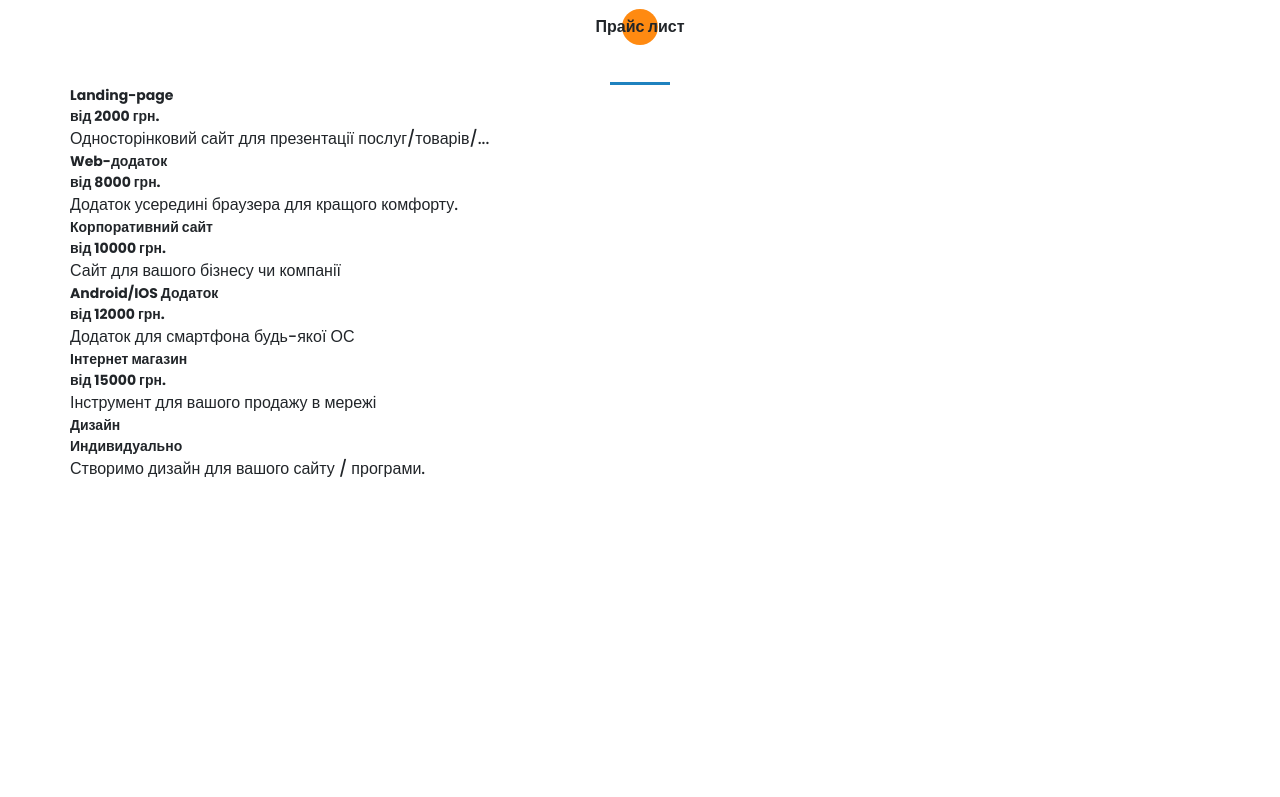
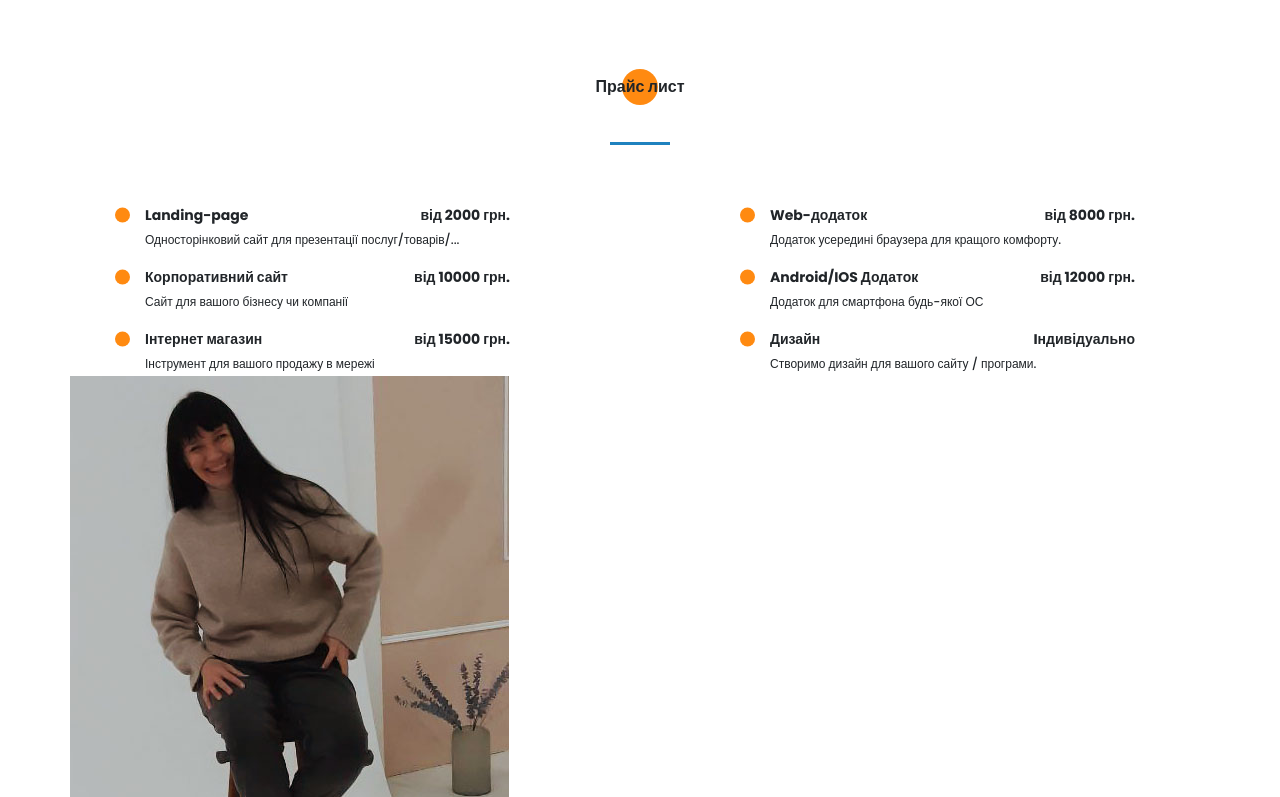
Before and after one commit to olga6680/portfolio, a website: page src/index.html in a window 1280 px wide. Shown: the part 4345-5142 px from the top of the page. Before the commit the page ends 4826 px from the top, so only its background shows below. Drawn offline with nearby package versions, Linux system fonts and the light colour scheme; files that its build step writes are made by us from their sources; files whose address does not match are found by name.

Commit message:
add section Price

```diff
--- a/src/index.html
+++ b/src/index.html
@@ -441,8 +441,54 @@
                 </div>
                 <div class="price__item">
                     <div class="price__subtitle title title_fz14">Дизайн</div>
-                    <div class="price__price title title_fz14">Индивидуально</div>
+                    <div class="price__price title title_fz14">Iндивідуально</div>
                     <div class="price__descr">Створимо дизайн для вашого сайту / програми.</div>
+                </div>
+            </div>
+        </div>
+    </section>
+    <section class="contacts">
+        <div class="container">
+            <div class="contacts__wrapper">
+                <div class="contacts__photo">
+                    <img src="img/main_photo.jpg" alt="photo">
+                </div>
+                <div class="contacts__descr">
+                    <h2 class="title title_fz16 contacts__title">Контакти</h2>
+                    <div class="title title_fz36 contacts__subtitle">Зв'яжіться зі мною</div>
+                    <div class="divider"></div>
+
+                    <div class="title title_fz14 contacts__text">Будь-яким зручним для вас способом:</div>
+
+                    <div class="contacts__social">
+                        <a href="#" class="contacts__link">
+                            <img src="sprite/sprite.svg#social--facebook" alt="facebook">
+                        </a>
+                        <a href="#" class="contacts__link">
+                            <img src="sprite/sprite.svg#social--telegram" alt="telegram">
+                        </a>
+                        <a href="#" class="contacts__link">
+                            <img src="sprite/sprite.svg#social--instagram" alt="instagram">
+                        </a>
+                    </div>
+
+                    <div class="title title_fz14 contacts__text">Або залиште ваші дані і я сама вам напишу:</div>
+
+                    <form action="#" class="contacts__form">
+                        <div class="contacts__input">
+                            <input id="name" type="text" name="name">
+                            <label for="name">Ваше ім'я</label>
+                        </div>
+                        <div class="contacts__input">
+                            <input id="email" type="email" name="email">
+                            <label for="email">Ваша пошта</label>
+                        </div>
+                        <div class="contacts__textarea">
+                            <textarea name="text" id="text" cols="30" rows="10"></textarea>
+                            <label for="text">Ваше повідомлення</label>
+                        </div>
+                        <button class="contacts__button btn">Надіслати повідомлення</button>
+                    </form>
                 </div>
             </div>
         </div>
--- /dev/null
+++ b/src/sass/blocks/_price.scss
@@ -0,0 +1,39 @@
+.price {
+    padding-top: 60px;
+    &__wrapper {
+        padding: 60px 75px 0 75px;
+        display: grid;
+        grid-template: repeat(3, minmax(44px, auto)) / repeat(2, 365px);
+        align-content: space-between;
+        justify-content: space-between;
+        grid-auto-rows: minmax(44px, auto);
+        row-gap: 15px;
+    }
+    &__item {
+        display: grid;
+        grid-template: repeat(2, minmax(21px, auto)) / repeat(2, auto);
+        row-gap: 5px;
+    }
+    &__subtitle {
+        position: relative;
+        &:before {
+            content: '';
+            width: 15px;
+            height: 15px;
+            border-radius: 100%;
+            background-color: $main-color1;
+            position: absolute;
+            top: 50%;
+            left: -30px;
+            transform: translateY(-50%);
+        }
+    }
+    &__price {
+        justify-self: end;
+    }
+    &__descr {
+        grid-column: 1 / 3;
+        font-size: 12px;
+        line-height: 18px;
+    }
+}
--- a/src/sass/style.scss
+++ b/src/sass/style.scss
@@ -29,3 +29,5 @@
 @import 'blocks/resume';
 @import 'blocks/work';
 @import 'blocks/portfolio';
+@import 'blocks/price';
+@import 'blocks/contacts';
```
Also changed, not shown: dist/css/style.min.css, dist/index.html, src/sass/blocks/_contacts.scss (added).
